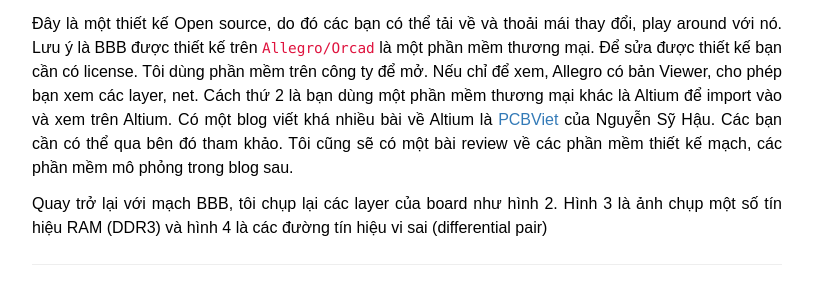
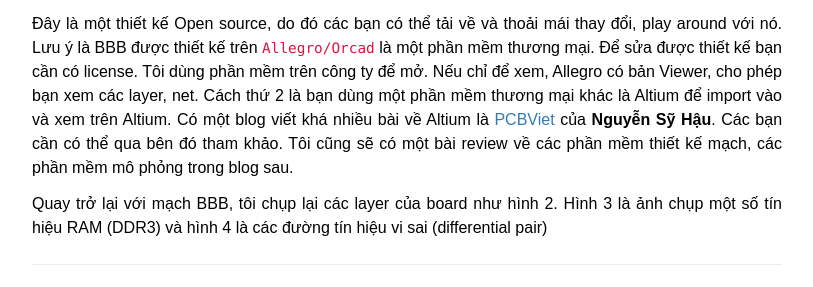
Before and after one commit to anhvanthe/SignalPowerIntegrity, a Jekyll site: the page built from _posts/2018-09-17-baiviet-modau.md, in a window 1280 px wide and 900 px high, scrolled down 2264 px. Shown: the part 149-436 px from the top of the window, without its empty margins (233-1046 px from the left). Built offline with Jekyll 4.4.1, drawn with Linux system fonts in a browser that asks for light colours; nearby versions of some CDN libraries.

```diff
--- a/_posts/2018-09-17-baiviet-modau.md
+++ b/_posts/2018-09-17-baiviet-modau.md
@@ -59,7 +59,7 @@ Các bạn tham khảo thông tin chi tiết về cấu hình phần cứng trê
  <div class = "thecap"> Hình 2: Block Diagram. </div>
 </div>
 <hr>
-Đây là một thiết kế Open source, do đó các bạn có thể tải về và thoải mái thay đổi, play around với nó. Lưu ý là BBB được thiết kế trên `Allegro/Orcad` là một phần mềm thương mại. Để sửa được thiết kế bạn cần có license. Tôi dùng phần mềm trên công ty để mở. Nếu chỉ để xem, Allegro có bản Viewer, cho phép bạn xem các layer, net. Cách thứ 2 là bạn dùng một phần mềm thương mại khác là Altium để import vào và xem trên Altium. Có một blog viết khá nhiều bài về Altium là [PCBViet][pcbviet] của Nguyễn Sỹ Hậu. Các bạn cần có thể qua bên đó tham khảo. Tôi cũng sẽ có một bài review về các phần mềm thiết kế mạch, các phần mềm mô phỏng trong blog sau.
+Đây là một thiết kế Open source, do đó các bạn có thể tải về và thoải mái thay đổi, play around với nó. Lưu ý là BBB được thiết kế trên `Allegro/Orcad` là một phần mềm thương mại. Để sửa được thiết kế bạn cần có license. Tôi dùng phần mềm trên công ty để mở. Nếu chỉ để xem, Allegro có bản Viewer, cho phép bạn xem các layer, net. Cách thứ 2 là bạn dùng một phần mềm thương mại khác là Altium để import vào và xem trên Altium. Có một blog viết khá nhiều bài về Altium là [PCBViet][pcbviet] của **Nguyễn Sỹ Hậu**. Các bạn cần có thể qua bên đó tham khảo. Tôi cũng sẽ có một bài review về các phần mềm thiết kế mạch, các phần mềm mô phỏng trong blog sau.
 
 Quay trở lại với mạch BBB, tôi chụp lại các layer của board như hình 2. Hình 3 là ảnh chụp một số tín hiệu RAM (DDR3) và hình 4 là các đường tín hiệu vi sai (differential pair)
 <hr>
```
Also changed, not shown: other parts of _posts/2018-09-17-baiviet-modau.md (+3 -3 lines), _posts/2018-09-22-lythuyet-duong-day-dai.md (+1 -1 lines).
